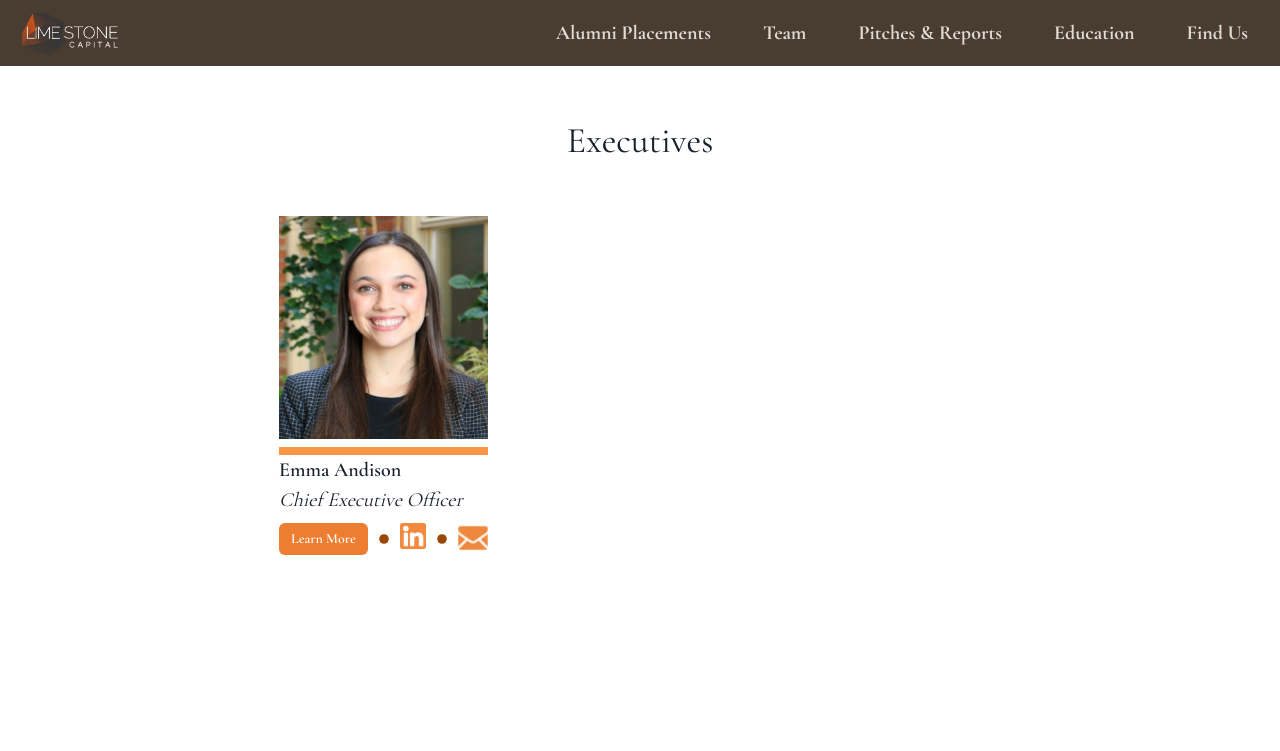
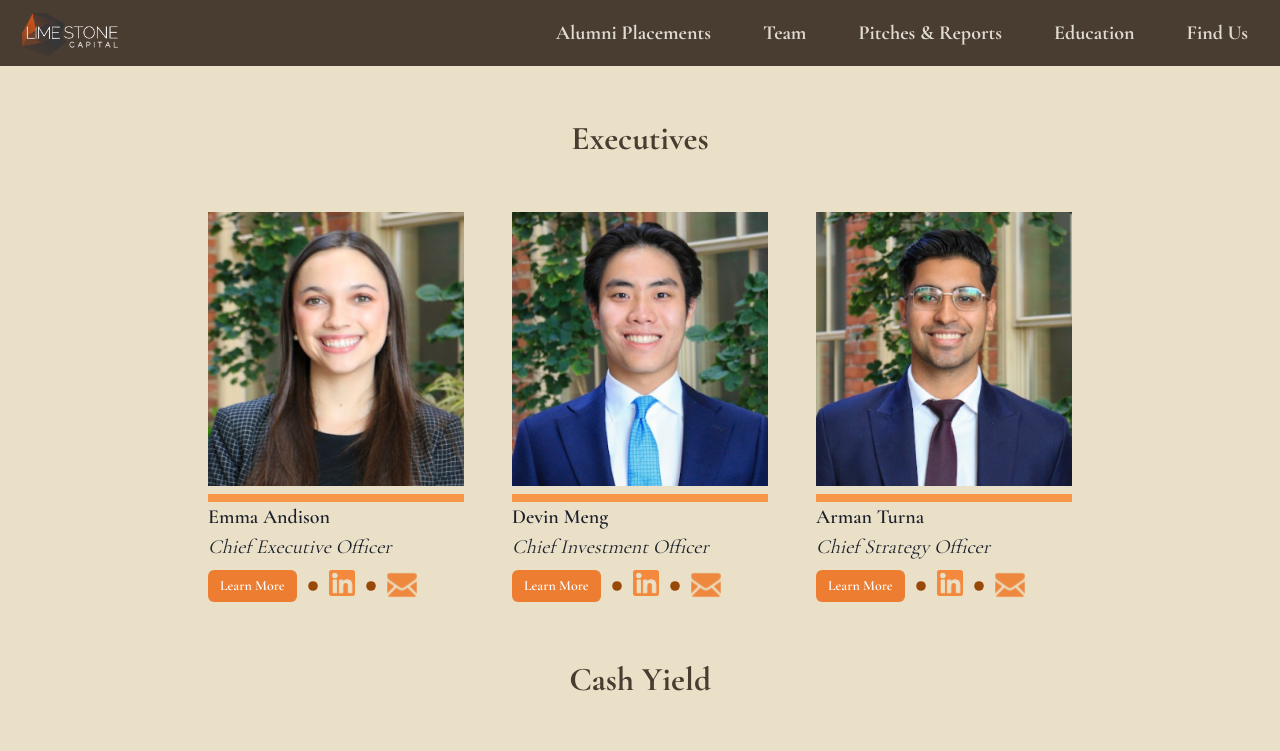
Before and after one commit to KnlnKS/limestone, a Next.js app: page /team in a window 1280 px wide. Shown: the top 751 px of the page. Built offline with nearby package versions, Linux system fonts and the light colour scheme.

Commit message:
💄 Restyle team page

```diff
--- a/pages/team.js
+++ b/pages/team.js
@@ -1,14 +1,62 @@
+import { Container, Box } from "@chakra-ui/react";
 import Head from "next/head";
 
 import TeamSection from "../src/components/TeamSection";
 
 export default function Home() {
+  const members = [
+    {
+      imgSrc: "/Emma.png",
+      imgAlt: "Emma",
+      name: "Emma Andison",
+      role: "Chief Executive Officer",
+      learnMoreURL: "https://www.linkedin.com/in/emma-andison-0b0b3b1b/",
+      linkedInURL: "https://www.linkedin.com/in/emma-andison-0b0b3b1b/",
+      emailURL: "mailto:emma@andison.com",
+    },
+    {
+      imgSrc: "/Devin.png",
+      imgAlt: "Devin",
+      name: "Devin Meng",
+      role: "Chief Investment Officer",
+      learnMoreURL: "https://www.linkedin.com/in/emma-andison-0b0b3b1b/",
+      linkedInURL: "https://www.linkedin.com/in/emma-andison-0b0b3b1b/",
+      emailURL: "mailto:emma@andison.com",
+    },
+    {
+      imgSrc: "/Arman.png",
+      imgAlt: "Arman",
+      name: "Arman Turna",
+      role: "Chief Strategy Officer",
+      learnMoreURL: "https://www.linkedin.com/in/emma-andison-0b0b3b1b/",
+      linkedInURL: "https://www.linkedin.com/in/emma-andison-0b0b3b1b/",
+      emailURL: "mailto:emma@andison.com",
+    },
+  ];
   return (
     <>
       <Head>
         <title>Limestone Capital - Team</title>
       </Head>
-      <TeamSection title={"Executives"} />
+      <Container
+        maxW={"100vw"}
+        minHeight={"100vh"}
+        height={"auto"}
+        display={"flex"}
+        flexDirection={"column"}
+        backgroundColor={"#EAE0C7"}
+      >
+        <Box
+          width={"100%"}
+          px={"15vw"}
+          alignItems={"center"}
+        >
+          <TeamSection title={"Executives"} members={members} />
+          <TeamSection title={"Cash Yield"} members={members} />
+          <TeamSection title={"TMT"} members={members} />
+          <TeamSection title={"Consumers"} members={members} />
+        </Box>
+      </Container>
     </>
   );
 }
--- a/src/components/TeamSection/TeamSection.jsx
+++ b/src/components/TeamSection/TeamSection.jsx
@@ -4,31 +4,25 @@ import { Text, Grid, GridItem, Center } from "@chakra-ui/react";
 import TeamMember from "./TeamMember";
 
 function TeamSection({ title, members }) {
-  const data = [
-    {
-      imgSrc: "/Emma.png",
-      imgAlt: "Emma",
-      name: "Emma Andison",
-      role: "Chief Executive Officer",
-      learnMoreURL: "https://www.linkedin.com/in/emma-andison-0b0b3b1b/",
-      linkedInURL: "https://www.linkedin.com/in/emma-andison-0b0b3b1b/",
-      emailURL: "mailto:emma@andison.com",
-    },
-  ];
   return (
     <>
-      <Text align={"center"} fontSize={"4xl"} mt={12}>
+      <Text
+        align={"center"}
+        fontSize="2.6vw"
+        fontWeight={"bold"}
+        mt={12}
+        color={"#493c31"}
+      >
         {title}
       </Text>
-      <Center>
+
       <Grid templateColumns={"repeat(3, 1fr)"} gap={12} my={12}>
-          {data.map((member, index) => (
+        {members.map((member, index) => (
           <GridItem key={`${member.imgAlt}-${index}`}>
             <TeamMember {...member} />
           </GridItem>
         ))}
       </Grid>
-      </Center>
     </>
   );
 }
```
Lines whose indentation alone changed are shown as unchanged.
